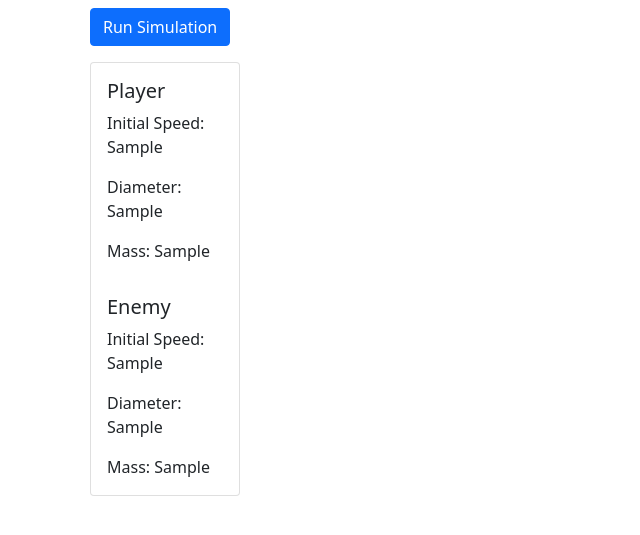
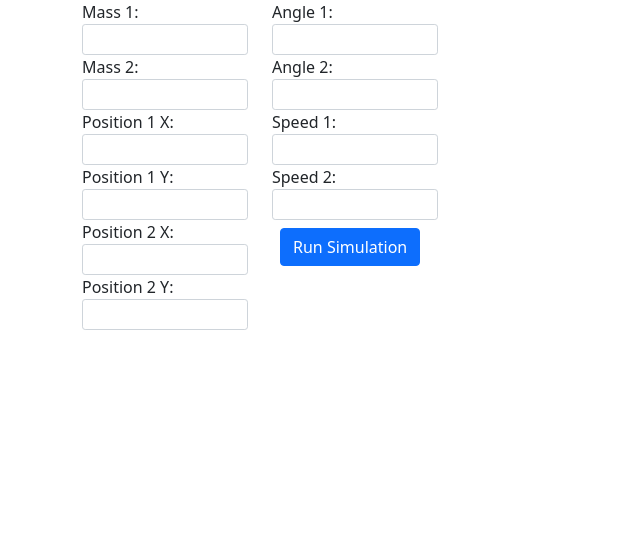
Before and after one commit to kirk3110/hackathon2024, a Flask app: template templates/simulation.html in a window 1280 px wide. Shown: the top 535 px of the page, without its empty margins (0-640 px from the left). Run offline with Flask 3, Linux system fonts and the light colour scheme; the template is opened without the code that fills it: most values are stand-ins (such as "Sample title", 1, 10 or a date in 2020).

Commit message:
Revert "playerとenemyの概念を導入"
This reverts commit b7f3c0a744ef2ab59e353a0a414044003802ba4f.

```diff
--- a/app.py
+++ b/app.py
@@ -1,90 +1,74 @@
-import json
-import random
-from flask import Flask, render_template, request, jsonify, session
+from flask import Flask, render_template, request
 import numpy as np
 from simulation import run_simulation
-from object import Object, Field
 
 app = Flask(__name__)
-app.config['SECRET_KEY'] = 'secret_key'
-
-simulation_time = 60.0
-time_step = 0.1
-
-
-# プレイヤーキャラクターのパラメータをセッションから取得
-def get_player_parameters():
-    player_parameters = session.get('player_parameters')
-    if player_parameters is not None:
-        return Object(player_parameters['mass'], np.array(player_parameters['pos']),
-                      player_parameters['angle'], player_parameters['speed'], player_parameters['radius'])
-    else:
-        return Object(1.0, np.array([2.0, 2.0]), 45, 5.0, 0.5)
-
-
-# 敵キャラクターのパラメータを事前に設定したパターンから選択
-def get_enemy_parameters():
-    enemy_patterns = [
-        Object(1.5, np.array([5.0, 5.0]), 225, 10.5, 0.5),
-        Object(2.0, np.array([7.0, 7.0]), 180, 12.0, 0.6),
-        Object(1.2, np.array([6.0, 6.0]), 270, 9.5, 0.4)
-    ]
-    return random.choice(enemy_patterns)
-
-
-# 敵キャラクターのパラメータを事前に設定したパターンから選択
-def get_field_parameters():
-    field_patterns = [
-        Field(0.98),
-    ]
-    return random.choice(field_patterns)
-
-
-# アニメーションのキーフレームを生成
-def generate_keyframes(positions, duration, scale):
-    keyframes = ""
-    num_positions = len(positions)
-    for i, pos in enumerate(positions):
-        # 各キーフレームの時間を計算
-        time = (i / (num_positions - 1)) * duration
-        percentage = (time / duration) * 100
-        keyframes += f"{percentage:.2f}% {{ left: {pos[0]*scale}px; top: {pos[1]*scale}px; }}\n"
-    keyframes += f"100% {{ left: {positions[-1][0]*scale}px; top: {positions[-1][1]*scale}px; }}"
-    return keyframes
 
 
 @app.route('/', methods=['GET', 'POST'])
-def index():
+def home():
     # 初期状態では描画しない
     show_simulation = False
 
-    field = get_field_parameters()
+    # 初期条件の設定
+    initial_conditions = {
+        "mass1": 1.0,
+        "mass2": 1.0,
+        "pos1_x": 0.0,
+        "pos1_y": 0.0,
+        "pos2_x": 5.0,
+        "pos2_y": 5.0,
+        "angle1": 45,
+        "speed1": 10.0,
+        "angle2": 225,
+        "speed2": 10.5,
+        "radius1": 0.5,
+        "radius2": 0.5,
+        "simulation_time": 60.0,
+        "time_step": 0.1,
+        "decay": 0.97
+    }
     winner = None
 
-    player = get_player_parameters()
-    enemy = get_enemy_parameters()
     if request.method == 'POST':
         show_simulation = True
+        # フォームからデータを取得し、initial_conditionsを更新
+        for key in initial_conditions:
+            if key in request.form:
+                initial_conditions[key] = float(request.form[key])
 
         # シミュレーションの実行
         positions1, positions2, stop_time1, stop_time2 = run_simulation(
-            player.mass, enemy.mass
-            , player.pos, enemy.pos
-            , player.angle, enemy.angle
-            , player.speed, enemy.speed
-            , player.radius, enemy.radius
-            , simulation_time, time_step, field.decay
-        )
+            initial_conditions["mass1"], initial_conditions["mass2"],
+            np.array([initial_conditions["pos1_x"], initial_conditions["pos1_y"]]),
+            np.array([initial_conditions["pos2_x"], initial_conditions["pos2_y"]]),
+            initial_conditions["angle1"], initial_conditions["angle2"],
+            initial_conditions["speed1"], initial_conditions["speed2"],
+            initial_conditions["radius1"], initial_conditions["radius2"],
+            initial_conditions["simulation_time"], initial_conditions["time_step"],
+            initial_conditions["decay"])
 
         if stop_time1 is None and stop_time2 is None or stop_time1 == stop_time2:
             winner = "Draw"
         elif stop_time1 is not None and (stop_time2 is None or stop_time1 < stop_time2):
-            winner = "Player Lose..."
+            winner = "Object 2 Win!"
         elif stop_time2 is not None and (stop_time1 is None or stop_time2 < stop_time1):
-            winner = "Player Win!"
+            winner = "Object 1 Win!"
+
+        # アニメーションのキーフレームを生成
+        def generate_keyframes(positions, duration, scale):
+            keyframes = ""
+            num_positions = len(positions)
+            for i, pos in enumerate(positions):
+                # 各キーフレームの時間を計算
+                time = (i / (num_positions - 1)) * duration
+                percentage = (time / duration) * 100
+                keyframes += f"{percentage:.2f}% {{ left: {pos[0]*scale}px; top: {pos[1]*scale}px; }}\n"
+            keyframes += f"100% {{ left: {positions[-1][0]*scale}px; top: {positions[-1][1]*scale}px; }}"
+            return keyframes
 
         scale = 50  # 位置のスケーリングファクター（ピクセル変換用）
-        duration = max(stop_time1, stop_time2) if stop_time1 and stop_time2 else simulation_time
+        duration = max(stop_time1, stop_time2) if stop_time1 and stop_time2 else initial_conditions["simulation_time"]
         frames1 = generate_keyframes(positions1, duration, scale)
         frames2 = generate_keyframes(positions2, duration, scale)
 
@@ -93,23 +77,14 @@ def index():
                                frames1=frames1,
                                frames2=frames2,
                                duration=duration,
-                               player_diameter=player.radius*2*scale,
-                               player_speed=player.speed,
-                               player_mass=player.mass,
-                               enemy_diameter=enemy.radius*2*scale,
-                               enemy_speed=enemy.speed,
-                               enemy_mass=enemy.mass,
-                               winner=winner)
+                               diameter1=initial_conditions["radius1"]*2*scale,
+                               diameter2=initial_conditions["radius1"]*2*scale,
+                               winner=winner,
+                               initial_conditions=initial_conditions)
 
     return render_template('simulation.html',
-                           show_simulation=show_simulation)
-
-
-# プレイヤーキャラクターのパラメータを更新
-@app.route('/update_player', methods=['POST'])
-def update_player():
-    session['player_parameters'] = request.get_json()
-    return jsonify({'message': 'Player parameters updated successfully'}), 200
+                           show_simulation=show_simulation,
+                           initial_conditions=initial_conditions)
 
 
 if __name__ == '__main__':
--- a/templates/simulation.html
+++ b/templates/simulation.html
@@ -21,19 +21,18 @@
          overflow: hidden;
          display: {{ 'block' if show_simulation else 'none' }};
        }
-       .player, .enemy {
+
+       .object1, .object2 {
          position: absolute;
+         width: {{ diameter1 }}px;
+         height: {{ diameter2 }}px;
          border-radius: 50%;
        }
-       .player {
-         width: {{ player_diameter }}px;
-         height: {{ player_diameter }}px;
+       .object1 {
          background-color: red;
          animation: move1 {{ duration }}s linear forwards;
        }
-       .enemy {
-         width: {{ enemy_diameter }}px;
-         height: {{ enemy_diameter }}px;
+       .object2 {
          background-color: blue;
          animation: move2 {{ duration }}s linear forwards;
        }
@@ -57,28 +56,125 @@
       <form method="post" id="simulation-form">
         <div class="row">
           <div class="col-md-2 col-6">
+            <label for="mass1">Mass 1:</label>
+            <input
+              class="form-control form-control-sm"
+              type="number"
+              id="mass1"
+              name="mass1"
+              step="0.1"
+              value="{{ initial_conditions['mass1'] }}"
+              required
+            />
+
+            <label for="mass2">Mass 2:</label>
+            <input
+              class="form-control form-control-sm"
+              type="number"
+              id="mass2"
+              name="mass2"
+              step="0.1"
+              value="{{ initial_conditions['mass2'] }}"
+              required
+            />
+
+            <label for="pos1_x">Position 1 X:</label>
+            <input
+              class="form-control form-control-sm"
+              type="number"
+              id="pos1_x"
+              name="pos1_x"
+              step="0.1"
+              value="{{ initial_conditions['pos1_x'] }}"
+              required
+            />
+
+            <label for="pos1_y">Position 1 Y:</label>
+            <input
+              class="form-control form-control-sm"
+              type="number"
+              id="pos1_y"
+              name="pos1_y"
+              step="0.1"
+              value="{{ initial_conditions['pos1_y'] }}"
+              required
+            />
+
+            <label for="pos2_x">Position 2 X:</label>
+            <input
+              class="form-control form-control-sm"
+              type="number"
+              id="pos2_x"
+              name="pos2_x"
+              step="0.1"
+              value="{{ initial_conditions['pos2_x'] }}"
+              required
+            />
+
+            <label for="pos2_y">Position 2 Y:</label>
+            <input
+              class="form-control form-control-sm"
+              type="number"
+              id="pos2_y"
+              name="pos2_y"
+              step="0.1"
+              value="{{ initial_conditions['pos2_y'] }}"
+              required
+            />
+          </div>
+          <div class="col-md-2 col-6">
+            <label for="angle1">Angle 1:</label>
+            <input
+              class="form-control form-control-sm"
+              type="number"
+              id="angle1"
+              name="angle1"
+              step="0.1"
+              value="{{ initial_conditions['angle1'] }}"
+              required
+            />
+
+            <label for="angle2">Angle 2:</label>
+            <input
+              class="form-control form-control-sm"
+              type="number"
+              id="angle2"
+              name="angle2"
+              step="0.1"
+              value="{{ initial_conditions['angle2'] }}"
+              required
+            />
+
+            <label for="speed1">Speed 1:</label>
+            <input
+              class="form-control form-control-sm"
+              type="number"
+              id="speed1"
+              name="speed1"
+              step="0.1"
+              value="{{ initial_conditions['speed1'] }}"
+              required
+            />
+
+            <label for="speed2">Speed 2:</label>
+            <input
+              class="form-control form-control-sm"
+              type="number"
+              id="speed2"
+              name="speed2"
+              step="0.1"
+              value="{{ initial_conditions['speed2'] }}"
+              required
+            />
+
             <button class="btn btn-primary m-2" type="submit">
               Run Simulation
             </button>
-            <div class="card m-2">
-              <div class="card-body">
-                <h5 class="card-title">Player</h5>
-                <p class="card-text">Initial Speed: {{ player_speed }}</p>
-                <p class="card-text">Diameter: {{ player_diameter }}</p>
-                <p class="card-text">Mass: {{ player_mass }}</p>
-              </div>
-              <div class="card-body">
-                <h5 class="card-title">Enemy</h5>
-                <p class="card-text">Initial Speed: {{ enemy_speed }}</p>
-                <p class="card-text">Diameter: {{ enemy_diameter }}</p>
-                <p class="card-text">Mass: {{ enemy_mass }}</p>
-              </div>
-            </div>
           </div>
           <div class="col-12 col-md-6">
             <div class="simulation-container m-2">
-              <div class="player"></div>
-              <div class="enemy"></div>
+              <div class="object1"></div>
+              <div class="object2"></div>
               <div id="message" class="message row"></div>
             </div>
           </div>
@@ -86,20 +182,6 @@
       </form>
     </div>
     <script>
-      // ローカルストレージからプレイヤー情報を取得してサーバーに送信
-      let playerParameters = localStorage.getItem('player');
-
-      fetch('/update_player', {
-        method: 'POST',
-        headers: {
-          'Content-Type': 'application/json',
-        },
-        body: JSON.stringify(playerParameters),
-      })
-      .then(response => response.json())
-      .then(data => console.log(data))
-      .catch((error) => console.error('Error:', error));
-
       document
         .getElementById("simulation-form")
         .addEventListener("submit", function (event) {
@@ -112,10 +194,10 @@
 
       let animationsCompleted = 0;
       document
-        .querySelector(".player")
+        .querySelector(".object1")
         .addEventListener("animationend", checkWinner);
       document
-        .querySelector(".enemy")
+        .querySelector(".object2")
         .addEventListener("animationend", checkWinner);
 
       function checkWinner() {
```
Also changed, not shown: object.py (deleted, +0 -12 lines).
